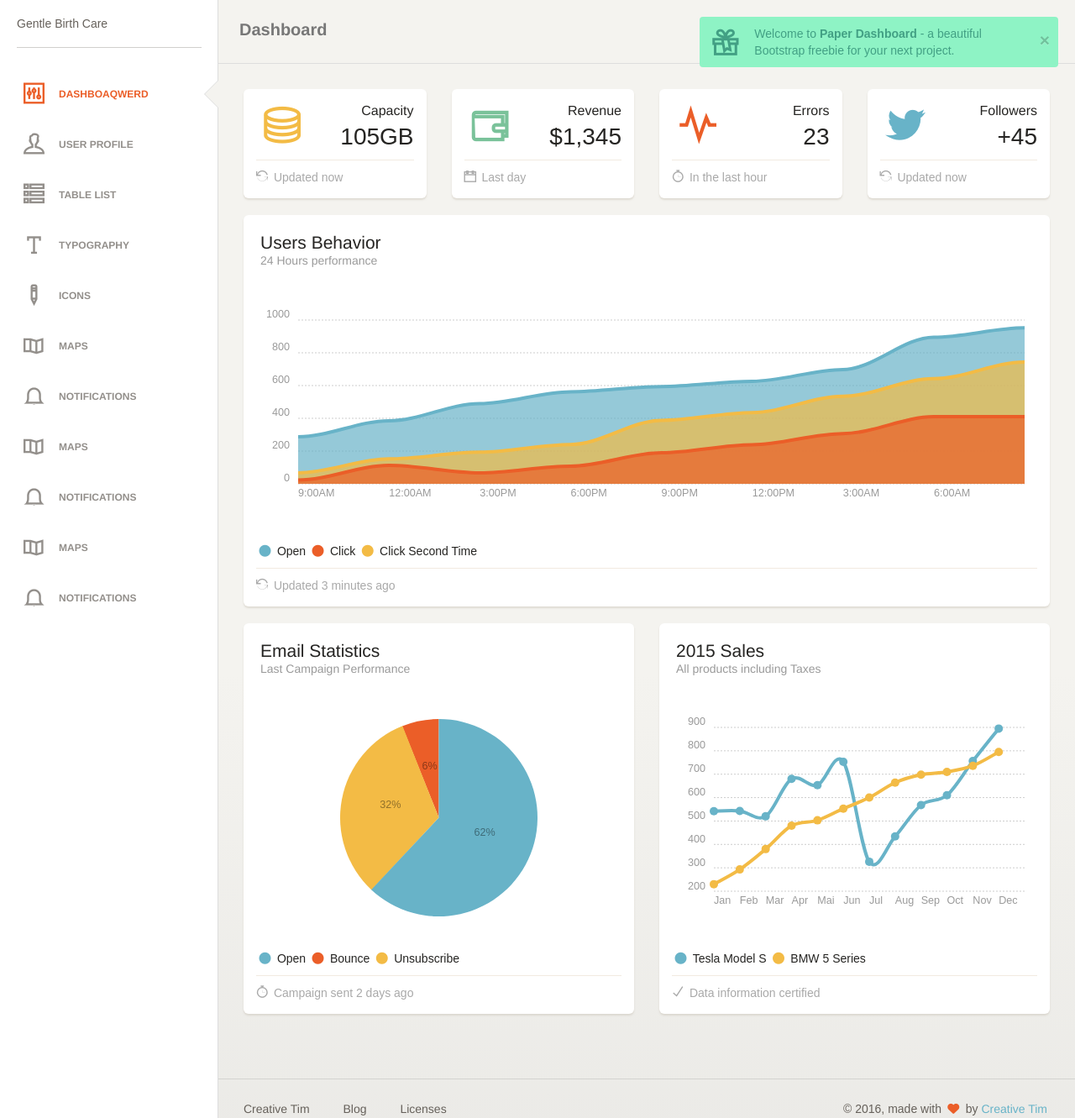
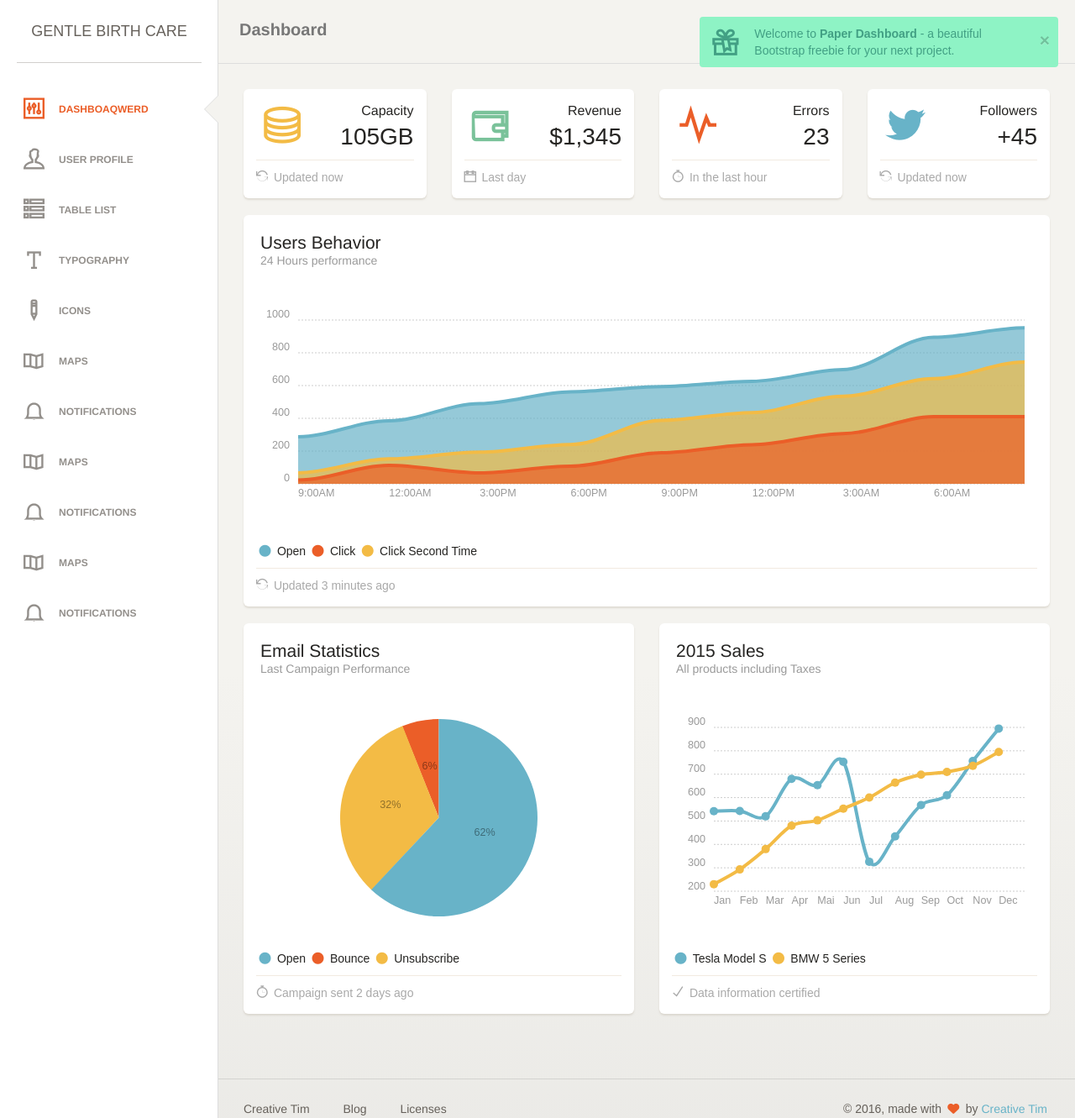
Before and after one commit to WoollyAlly/GentleBirthCare, a Jekyll site: the page built from index.html, in a window 1280 px wide. Shown: the whole page at 84% size. Built offline with Jekyll 4.4.1, drawn with Linux system fonts in a browser that asks for light colours; nearby versions of some CDN libraries; some web fonts are replaced.

Commit message:
Updated '/_layouts/default.html' via CloudCannon

```diff
--- a/_layouts/default.html
+++ b/_layouts/default.html
@@ -46,7 +46,9 @@
 
     	<div class="sidebar-wrapper">
             <div class="logo">
+                <span class="simple-text">
                     Gentle Birth Care
+                </span>
             </div>
 
             <ul class="nav">
```
